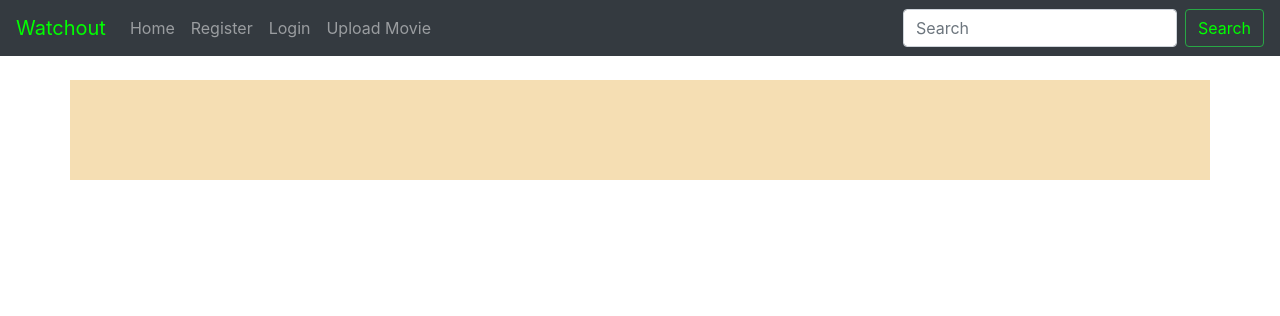
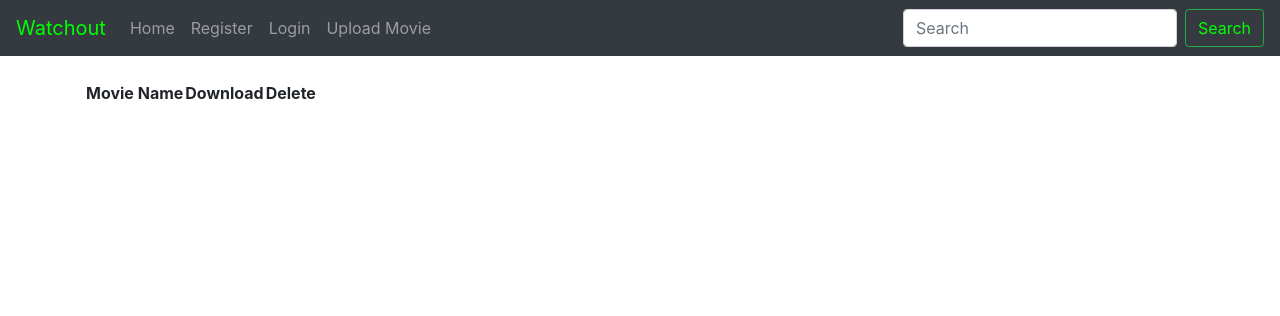
Before and after one commit to shishirneupane/Basic-Django-Web-Application, a Django app: page / in a window 1280 px wide. Shown: the top 316 px of the page. Run offline with Django 3.2, Linux system fonts and the light colour scheme; data that the repository does not hold is empty; some libraries are stand-ins or nearby versions.

Commit message:
latest commit

```diff
--- a/watchout/watch/templates/watch/base.html
+++ b/watchout/templates/base.html
@@ -13,7 +13,7 @@
 
 	{% include "watch/navbar.html" %}
 	<br>
-	<div class="container" style="background: wheat; padding: 50px;">
+	<div class="container">
         {% block content %}
         {% endblock %}
     </div>
--- a/watchout/watch/templates/watch/home.html
+++ /dev/null
@@ -1 +0,0 @@
-{% extends 'watch/base.html' %}
--- a/watchout/watch/templates/watch/login.html
+++ b/watchout/watch/templates/watch/login.html
@@ -1,4 +1,4 @@
-{% extends 'watch/base.html' %}
+{% extends 'base.html' %}
 
 {% block content %}
 
--- /dev/null
+++ b/watchout/watch/templates/watch/movies_list.html
@@ -0,0 +1,32 @@
+{% extends "base.html" %}
+
+{% block content %}
+
+<table>
+
+    <thead>
+        <tr>
+            <th>Movie Name</th>
+            <th>Download</th>
+            <th>Delete</th>
+        </tr>
+    </thead>
+    <tbody>
+        {% for movie in movies %}     <!-- pachadi ko books is same as of views.py ko book_list function ko return render ko {"books": book} ko key "books" -->
+        <tr>
+            <td>{{movie.name}}</td>
+            <td> <a href="{{movie.pdf.url}}"> Download Movie </a> </td>
+            <td>
+                <form method="POST" action="{% url 'watch:delete_movie' movie.pk %}">
+                    {% csrf_token %}
+                    <button type="submit" class="btn btn-primary btn-sm"> Delete </button>
+                </form>
+
+            </td>
+        </tr>
+        {% endfor %}
+    </tbody>
+
+</table>
+
+{% endblock %}
--- a/watchout/watch/templates/watch/navbar.html
+++ b/watchout/watch/templates/watch/navbar.html
@@ -15,7 +15,7 @@
             <a class="nav-link" href="/login">Login</a>
         </li>
         <li class="nav-item">
-            <a class="nav-link" href="/upload">Upload Movie</a>
+            <a class="nav-link" href="/movies/upload">Upload Movie</a>
         </li>
         </ul>
     </div>
--- a/watchout/watch/templates/watch/register.html
+++ b/watchout/watch/templates/watch/register.html
@@ -1,4 +1,4 @@
-{% extends 'watch/base.html' %}
+{% extends 'base.html' %}
 
 {% block content %}
 
--- a/watchout/watch/urls.py
+++ b/watchout/watch/urls.py
@@ -4,8 +4,8 @@ from .import views
 app_name = "watch"
 
 urlpatterns = [
-    path('', views.homepage, name="home"),
+    path('', views.movies_list, name="movies"),
     path('register/', views.register, name="register"),
     path('login/', views.login, name="login"),
-    path('upload/', views.upload, name="upload")
+    path('movies/upload/', views.upload_movies, name="upload")
 ]
--- a/watchout/watch/views.py
+++ b/watchout/watch/views.py
@@ -4,8 +4,11 @@ from django.contrib.auth.models import User, auth
 
 # Create your views here.
 
+from .forms import UploadForm
+from .models import Movies
+
 def homepage(request):
-	return render(request, "watch/base.html", context={})
+	return render(request, "base.html", context={})
 
 def register(request):
 	if request.method == 'POST':
@@ -37,5 +40,16 @@ def login(request):
 	return render(request, "watch/login.html", context={})
 
 
-def upload(request):
-	return render(request, 'watch/videos.html', context={})
+def upload_movies(request):
+	form = UploadForm()
+	if request.method == 'POST':
+		form = UploadForm(request.POST, request.FILES)
+		if form.is_valid():
+			form.save()
+			return redirect('watch:upload')
+	return render(request, 'watch/upload.html', context={"forms":form})
+
+
+def movies_list(request):
+	movie = Movies.objects.all()
+	return render(request, 'watch/movies_list.html', context={"movies":movie})
--- a/watchout/watchout/settings.py
+++ b/watchout/watchout/settings.py
@@ -55,7 +55,7 @@ ROOT_URLCONF = 'watchout.urls'
 TEMPLATES = [
     {
         'BACKEND': 'django.template.backends.django.DjangoTemplates',
-        'DIRS': [os.path.join(BASE_DIR,'watch/templates/watch')],
+        'DIRS': [os.path.join(BASE_DIR,'templates')],
         'APP_DIRS': True,
         'OPTIONS': {
             'context_processors': [
@@ -119,3 +119,6 @@ USE_TZ = True
 # https://docs.djangoproject.com/en/2.2/howto/static-files/
 
 STATIC_URL = '/static/'
+
+MEDIA_ROOT = os.path.join(BASE_DIR, 'media')
+MEDIA_URL = "/upload/"
--- a/watchout/watchout/urls.py
+++ b/watchout/watchout/urls.py
@@ -16,8 +16,13 @@ Including another URLconf
 from django.contrib import admin
 from django.urls import path, include
 
+from django.conf import settings
+from django.conf.urls.static import static
+
 urlpatterns = [
     path('', include('watch.urls')),
     path('admin/', admin.site.urls),
 
 ]
+
+urlpatterns += static(settings.MEDIA_URL, document_root = settings.MEDIA_ROOT)
```
Also changed, not shown: watchout/watch/forms.py (added, +7 -0 lines), watchout/watch/models.py (+5 -3 lines), watchout/watch/templates/watch/upload.html (added, +17 -0 lines), watchout/watch/templates/watch/videos.html (+8 -2 lines), watchout/db.sqlite3, watchout/watch/migrations/0001_initial.py.
